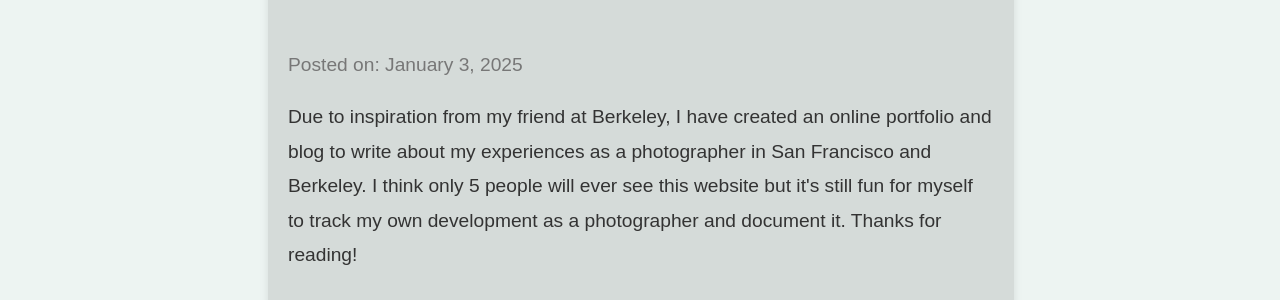
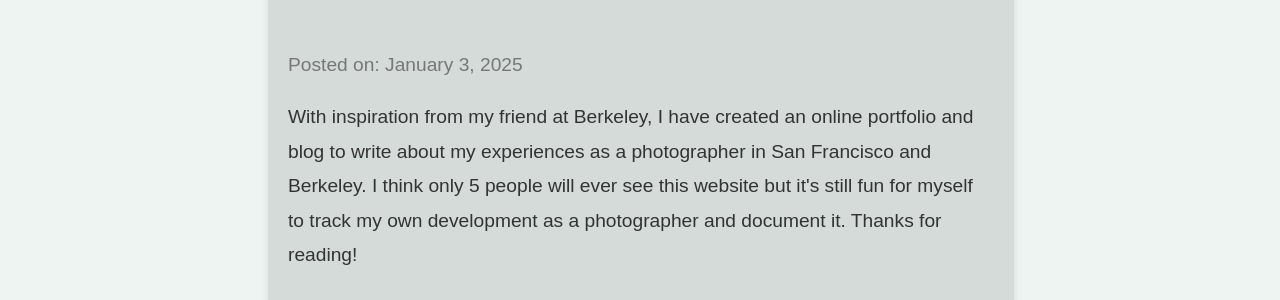
Before and after one commit to jerrickwang/jerrickwang.github.io, a Jekyll site: the page built from blog.md, in a window 1280 px wide and 1151 px high. Shown: the part 694-994 px from the top of the window. Built offline with Jekyll 4.4.1, drawn with Linux system fonts in a browser that asks for light colours.

Commit message:
Update blog.md

```diff
--- a/blog.md
+++ b/blog.md
@@ -19,7 +19,7 @@ permalink: /blog/
     <p class="post-title">New site!</p>
     <p class="post-date">Posted on: January 3, 2025</p>
     <div class="post-body">
-      <p>Due to inspiration from my friend at Berkeley, I have created an online portfolio and blog to write about my experiences as a photographer in San Francisco and Berkeley. I think only 5 people will ever see this website but it's still fun for myself to track my own development as a photographer and document it. Thanks for reading!</p>
+      <p>With inspiration from my friend at Berkeley, I have created an online portfolio and blog to write about my experiences as a photographer in San Francisco and Berkeley. I think only 5 people will ever see this website but it's still fun for myself to track my own development as a photographer and document it. Thanks for reading!</p>
     </div>
   </article>
 </div>
```
